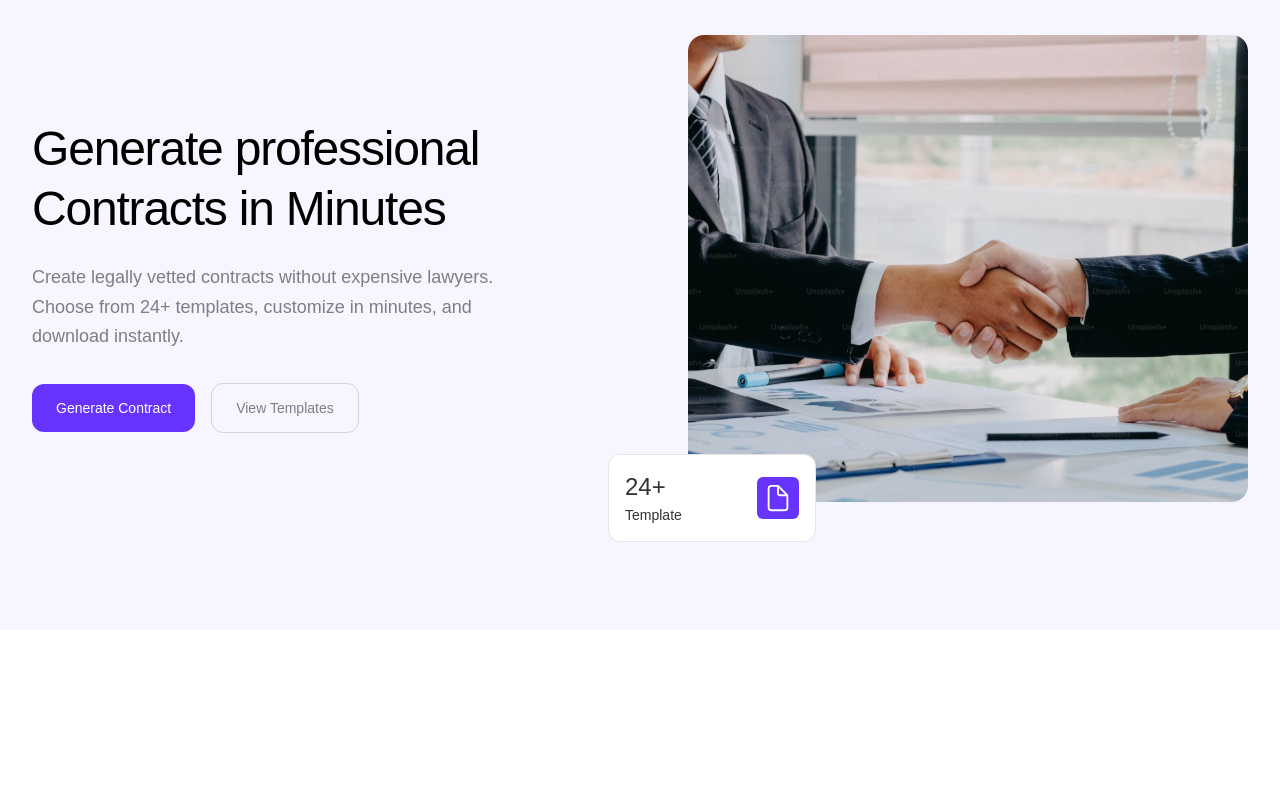
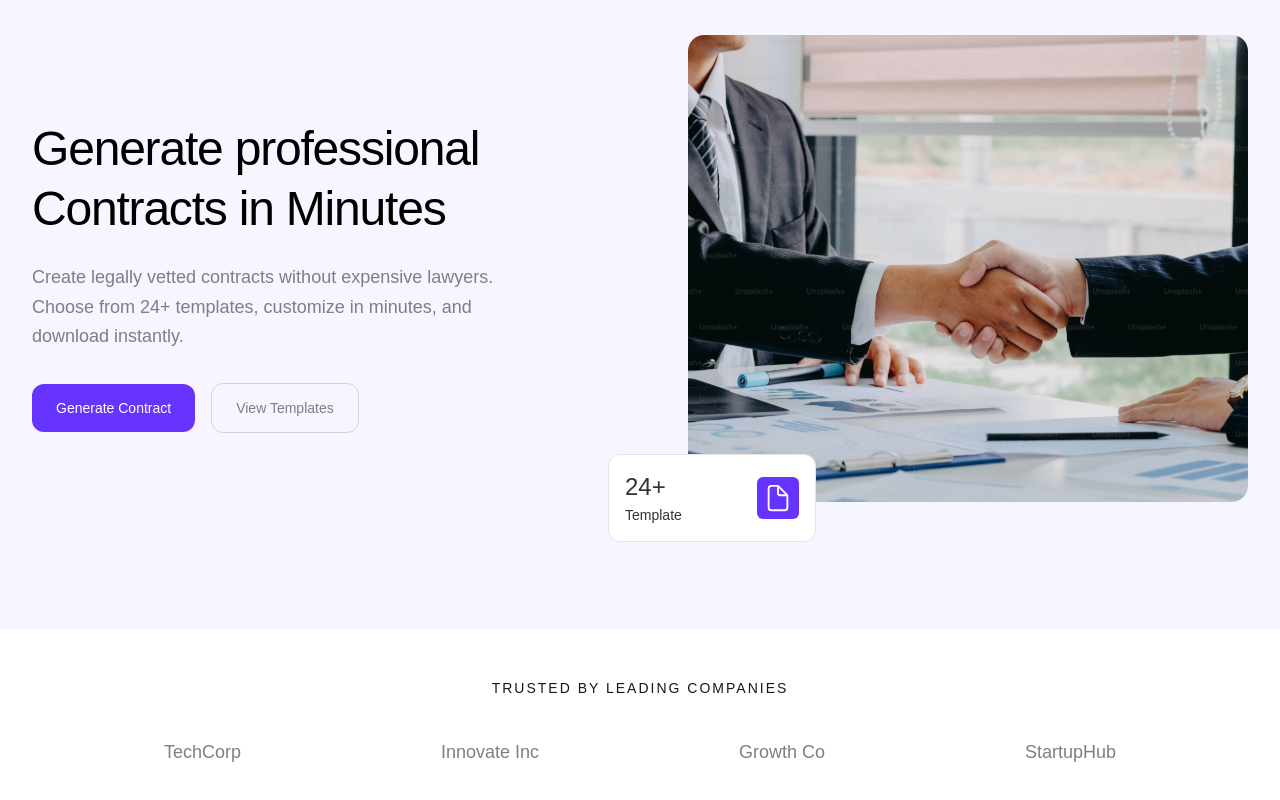
Before and after one commit to iamalabisunday/contract-generator, a React (Vite) app: page / in a window 1280 px wide. Shown: the part 206-1006 px from the top of the page. Before the commit the page ends 836 px from the top, so only its background shows below. Built offline with nearby package versions, Linux system fonts and the light colour scheme; no server answers.

Commit message:
Trust Section

```diff
--- a/src/pages/Home/components/Footer.jsx
+++ b/src/pages/Home/components/Footer.jsx
@@ -1,7 +1,6 @@
+import { Link } from "react-router-dom";
+
 export default function Footer() {
-    // #region agent log
-    fetch('http://127.0.0.1:7840/ingest/783476b0-ecb3-43f0-b6aa-bc82e28b0e4a', { method: 'POST', headers: { 'Content-Type': 'application/json', 'X-Debug-Session-Id': 'b717b5' }, body: JSON.stringify({ sessionId: 'b717b5', runId: 'pre-debug', hypothesisId: 'H_footer_Link', location: 'src/pages/Home/components/Footer.jsx', message: 'Footer function invoked (before JSX)', data: {}, timestamp: Date.now() }) }).catch(() => {});
-    // #endregion
   return (
     <footer className="bg-[#16181D] py-12">
       <div className="mx-auto max-w-6xl px-4">
--- a/src/pages/Home/components/SectionHeading.jsx
+++ /dev/null
@@ -1,15 +0,0 @@
-export default function SectionHeading({ kicker, title, subtitle }) {
-    return (
-      <div className="mx-auto max-w-2xl text-center">
-        {kicker ? (
-          <div className="inline-flex items-center rounded-full border border-black/5 bg-white/70 px-4 py-1 text-xs font-semibold text-[#6733ff]">
-            {kicker}
-          </div>
-        ) : null}
-        <h2 className="mt-4 text-3xl font-bold tracking-tight text-[#16181D] sm:text-4xl">
-          {title}
-        </h2>
-        {subtitle ? <p className="mt-3 text-[#7D7F81]">{subtitle}</p> : null}
-      </div>
-    );
-  }
--- /dev/null
+++ b/src/pages/Home/components/TrustedSection.jsx
@@ -0,0 +1,26 @@
+
+function TrustedCompany({ name }) {
+  return (
+    <span className="text-xl md:text-lg font-light text-textBody">
+      {name}
+    </span>
+  );
+}
+
+export default function TrustedSection() {
+  return (
+    <section className="w-full py-12">
+      <div className="mx-auto max-w-7xl px-4 sm:px-6 lg:px-8 flex flex-col items-center">
+        <p className="text-sm font-neutral text-textHeader uppercase tracking-[0.125rem] text-center mb-10">
+          Trusted by leading companies
+        </p>
+        <div className="flex flex-wrap justify-center items-center gap-10 sm:gap-16 md:gap-24 lg:gap-50 w-full">
+          <TrustedCompany name="TechCorp" />
+          <TrustedCompany name="Innovate Inc" />
+          <TrustedCompany name="Growth Co" />
+          <TrustedCompany name="StartupHub" />
+        </div>
+      </div>
+    </section>
+  );
+}
--- a/src/pages/Home/index.jsx
+++ b/src/pages/Home/index.jsx
@@ -1,5 +1,6 @@
 import HeroSection from "./components/HeroSection";
 import HeaderSection from "./components/HeaderSection";
+import TrustedSection from "./components/TrustedSection";
 // import FeaturesSection from "./components/FeaturesSection";
 // import HowItWorksSection from "./components/HowItWorksSection";
 // import PricingSection from "./components/PricingSection";
@@ -13,6 +14,7 @@
     <main>
       <HeaderSection />
       <HeroSection />
+      <TrustedSection />
       {/* <FeaturesSection /> */}
       {/* <HowItWorksSection />*/}
       {/* <PricingSection /> */}
```
Lines whose indentation alone changed are shown as unchanged.
